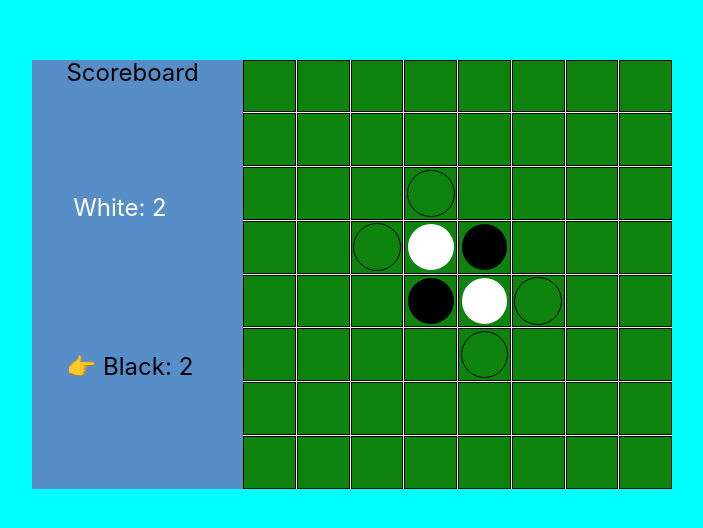
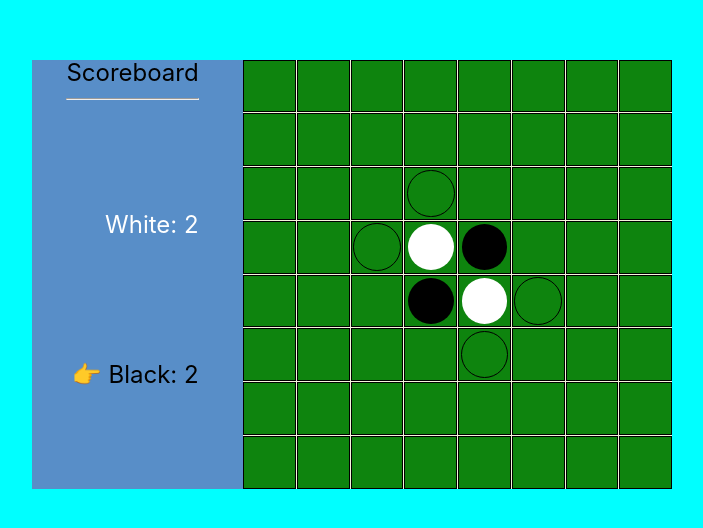
Before and after one commit to mikedorazio/Othello, a React (Vite) app: page / in a window 1280 px wide. Shown: the part 126-654 px from the top of the page, without its empty margins (288-991 px from the left). Built offline with nearby package versions, Linux system fonts and the light colour scheme.

Commit message:
Cosmetic fixes to Scoreboard

```diff
--- a/src/Scoreboard.jsx
+++ b/src/Scoreboard.jsx
@@ -1,5 +1,8 @@
 export default function Scoreboard( { score, currentPlayer }) {
 
+    const pointerCode = '0x1f449';
+    const blankCode = '0x0020';
+    const trophyCode = '0x1f3c6'
     let whitePointerString;
     let blackPointerString;
     let totalScore = score[0] + score[1];
@@ -7,34 +10,34 @@ export default function Scoreboard( { score, currentPlayer }) {
     if (totalScore == 64) {
         // white wins
         if (score[0] > score[1]) {
-            whitePointerString = String.fromCodePoint('0x1f3c6');
-            blackPointerString = String.fromCodePoint('0xe0020');
+            whitePointerString = String.fromCodePoint(trophyCode);
+            blackPointerString = String.fromCodePoint(blankCode);
         }
         // black wins
         else if (score[1] > score[0]) {
-            blackPointerString = String.fromCodePoint('0x1f3c6');
-            whitePointerString = String.fromCodePoint('0xe0020');
+            blackPointerString = String.fromCodePoint(trophyCode);
+            whitePointerString = String.fromCodePoint(blankCode);
         }
         // tie
         else {
-            whitePointerString = String.fromCodePoint('0x1f3c6');
-            blackPointerString = String.fromCodePoint('0x1f3c6');
+            whitePointerString = String.fromCodePoint(trophyCode);
+            blackPointerString = String.fromCodePoint(trophyCode);
         }
     }
     // game is not over...whose turn is it?
     else {
-        whitePointerString = currentPlayer.code == 1 ? String.fromCodePoint('0x1f449') : String.fromCodePoint('0xe0020');
-        blackPointerString = currentPlayer.code == 2 ? String.fromCodePoint('0x1f449') : String.fromCodePoint('0xe0020');
+        whitePointerString = currentPlayer.code == 1 ? String.fromCodePoint(pointerCode) : String.fromCodePoint(blankCode);
+        blackPointerString = currentPlayer.code == 2 ? String.fromCodePoint(pointerCode) : String.fromCodePoint(blankCode);
     }
 
     console.log("Scoreboard.currentPlayer", totalScore, currentPlayer, whitePointerString, blackPointerString);
     return (
         <div className="score-board">
-            <span>Scoreboard</span>
+            <div><span>Scoreboard</span><hr/></div>
+            <p className="white-score">{whitePointerString} White: {score[0]}</p>
             <div>
-            <p className="white-score">{whitePointerString} White: {score[0]}</p>
+            <p className="black-score">{blackPointerString} Black: {score[1]}</p>
             </div>
-            <p className="black-score">{blackPointerString} Black: {score[1]}</p>
         </div>
     )
 }
--- a/src/index.css
+++ b/src/index.css
@@ -84,6 +84,7 @@ body {
     width: 90%;
     height: 90%;
     border-radius: 50%;
+    /* display: none; */
 }
 .black-option {
     border: 1px solid black;
@@ -99,7 +100,10 @@ sub {
     pointer-events: none;
 }
 
-
+.white-score,
+.black-score {
+    text-align: right;
+}
 
 
 sub {
```
